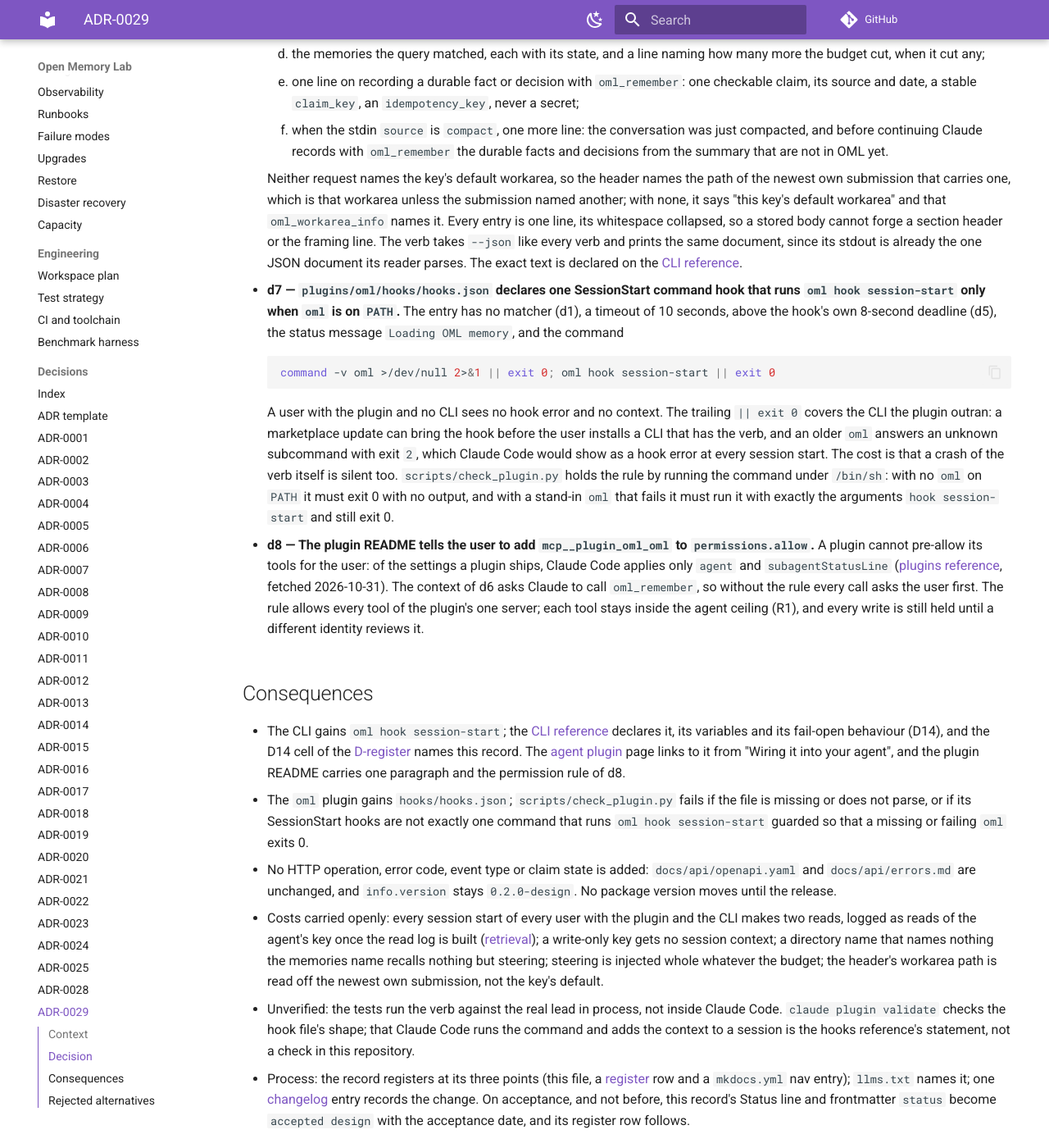
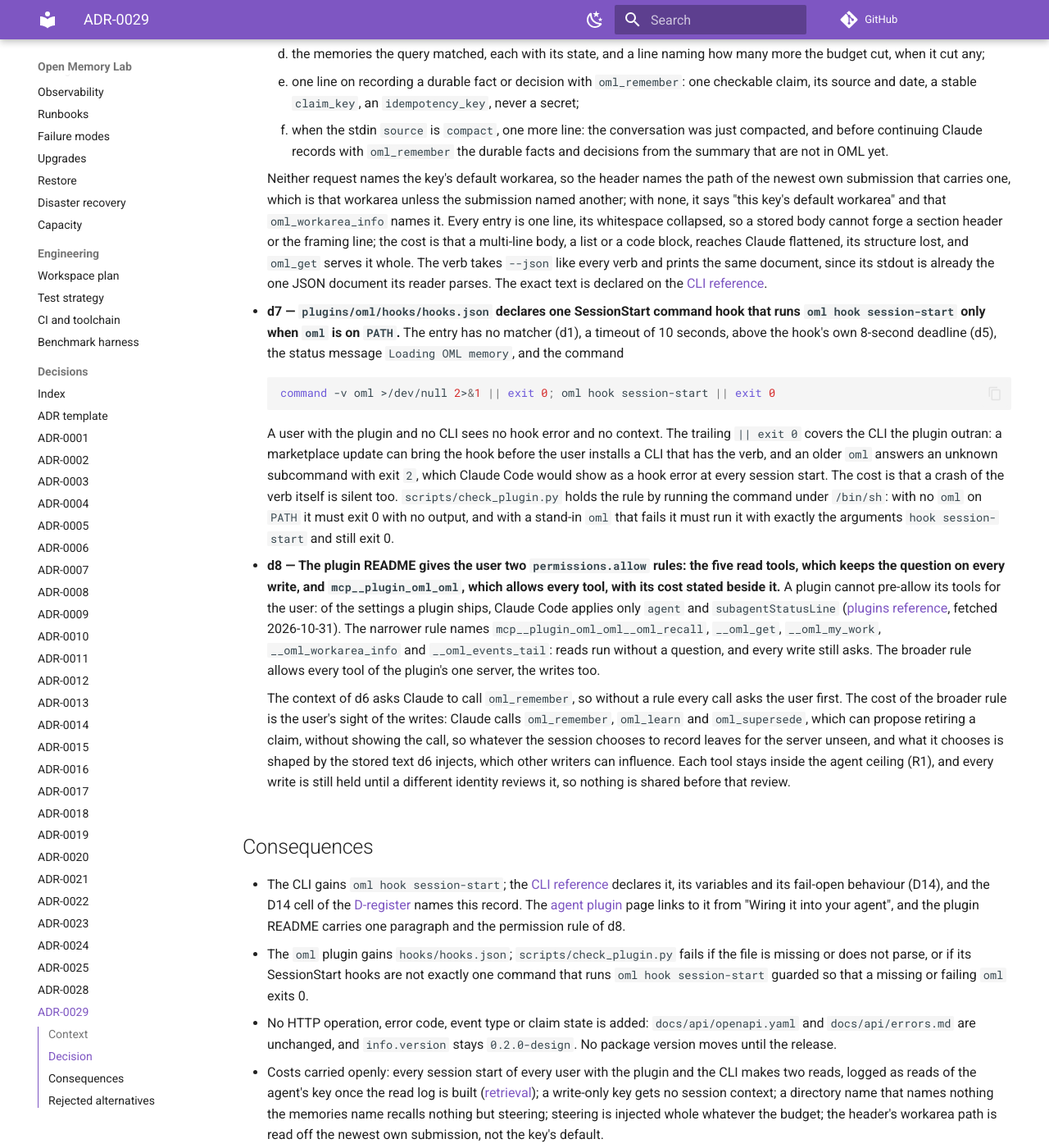
Before and after one commit to e8kor/open-memory-lab, an MkDocs documentation site: the page built from docs/adr/ADR-0029-session-start-hook.md, in a window 1280 px wide and 1400 px high, scrolled down 2922 px. Shown: the whole window at 82% size. Built offline with MkDocs 1.6.1 and Material for MkDocs 9.7.7, drawn with Linux system fonts in a browser that asks for light colours; comment, search, counter and statistics services are not loaded; some of the changed text lies outside the part shown.

Commit message:
State in the plugin README and ADR-0029 what allowing every tool costs, writes the user never sees, and offer the read-only rule that keeps the question on every write, and give the one-line entries their cost (ADR-0029 d6, d8)
The README offered mcp__plugin_oml_oml with its benefit alone. With it Claude calls oml_remember, oml_learn and oml_supersede, which can propose retiring a claim, without showing the call, so what a session records, shaped by stored text other writers can influence, leaves for the server unseen. The README now leads with the five read tools, and d6 says that collapsing whitespace flattens a multi-line body, which oml_get serves whole.

Co-Authored-By: Claude Opus 5.5 <noreply@anthropic.com>

```diff
--- a/docs/adr/ADR-0029-session-start-hook.md
+++ b/docs/adr/ADR-0029-session-start-hook.md
@@ -172,7 +172,8 @@ accepts it.
     own submission that carries one, which is that workarea unless the submission named another;
     with none, it says "this key's default workarea" and that `oml_workarea_info` names it. Every
     entry is one line, its whitespace collapsed, so a stored body cannot forge a section header or
-    the framing line. The verb takes `--json` like every verb and prints the same document, since
+    the framing line; the cost is that a multi-line body, a list or a code block, reaches Claude
+    flattened, its structure lost, and `oml_get` serves it whole. The verb takes `--json` like every verb and prints the same document, since
     its stdout is already the one JSON document its reader parses. The exact text is declared on
     the [CLI reference](../cli/reference.md#oml-hook-session-start-session-context-for-the-agent-plugin).
 
@@ -194,13 +195,22 @@ accepts it.
     stand-in `oml` that fails it must run it with exactly the arguments `hook session-start` and
     still exit 0.
 
-- **d8 — The plugin README tells the user to add `mcp__plugin_oml_oml` to `permissions.allow`.**
-  A plugin cannot pre-allow its tools for the user: of the settings a plugin ships, Claude Code
-  applies only `agent` and `subagentStatusLine`
+- **d8 — The plugin README gives the user two `permissions.allow` rules: the five read tools,
+  which keeps the question on every write, and `mcp__plugin_oml_oml`, which allows every tool,
+  with its cost stated beside it.** A plugin cannot pre-allow its tools for the user: of the
+  settings a plugin ships, Claude Code applies only `agent` and `subagentStatusLine`
   ([plugins reference](https://code.claude.com/docs/en/plugins-reference), fetched 2026-10-31).
-  The context of d6 asks Claude to call `oml_remember`, so without the rule every call asks the
-  user first. The rule allows every tool of the plugin's one server; each tool stays inside the
-  agent ceiling (R1), and every write is still held until a different identity reviews it.
+  The narrower rule names `mcp__plugin_oml_oml__oml_recall`, `__oml_get`, `__oml_my_work`,
+  `__oml_workarea_info` and `__oml_events_tail`: reads run without a question, and every write
+  still asks. The broader rule allows every tool of the plugin's one server, the writes too.
+
+    The context of d6 asks Claude to call `oml_remember`, so without a rule every call asks the
+    user first. The cost of the broader rule is the user's sight of the writes: Claude calls
+    `oml_remember`, `oml_learn` and `oml_supersede`, which can propose retiring a claim, without
+    showing the call, so whatever the session chooses to record leaves for the server unseen, and
+    what it chooses is shaped by the stored text d6 injects, which other writers can influence.
+    Each tool stays inside the agent ceiling (R1), and every write is still held until a different
+    identity reviews it, so nothing is shared before that review.
 
 ## Consequences
 
@@ -262,4 +272,5 @@ accepts it.
 | **d7 — An unguarded command** | Every user with the plugin and no CLI would see a hook error at every session start. |
 | **d7 — Exec form with `args`** | Without a shell there is no test for the binary, so a missing `oml` is a hook error. |
 | **d8 — A `settings.json` in the plugin that allows the tools** | Claude Code drops every plugin setting but `agent` and `subagentStatusLine` at load. |
+| **d8 — Offer only the rule that allows every tool** | The user would trade away the sight of every write to stop the question on reads, without being told; the read-only rule stops that question alone. |
 | **d8 — A skill that tells Claude to add the rule** | A permission is the user's decision about their own settings; the plugin states it and leaves it to them. |
```
Also changed, not shown: docs/changelog.md (+2 -1 lines), docs/cli/reference.md (+2 -1 lines), plugins/oml/README.md (+16 -5 lines).
